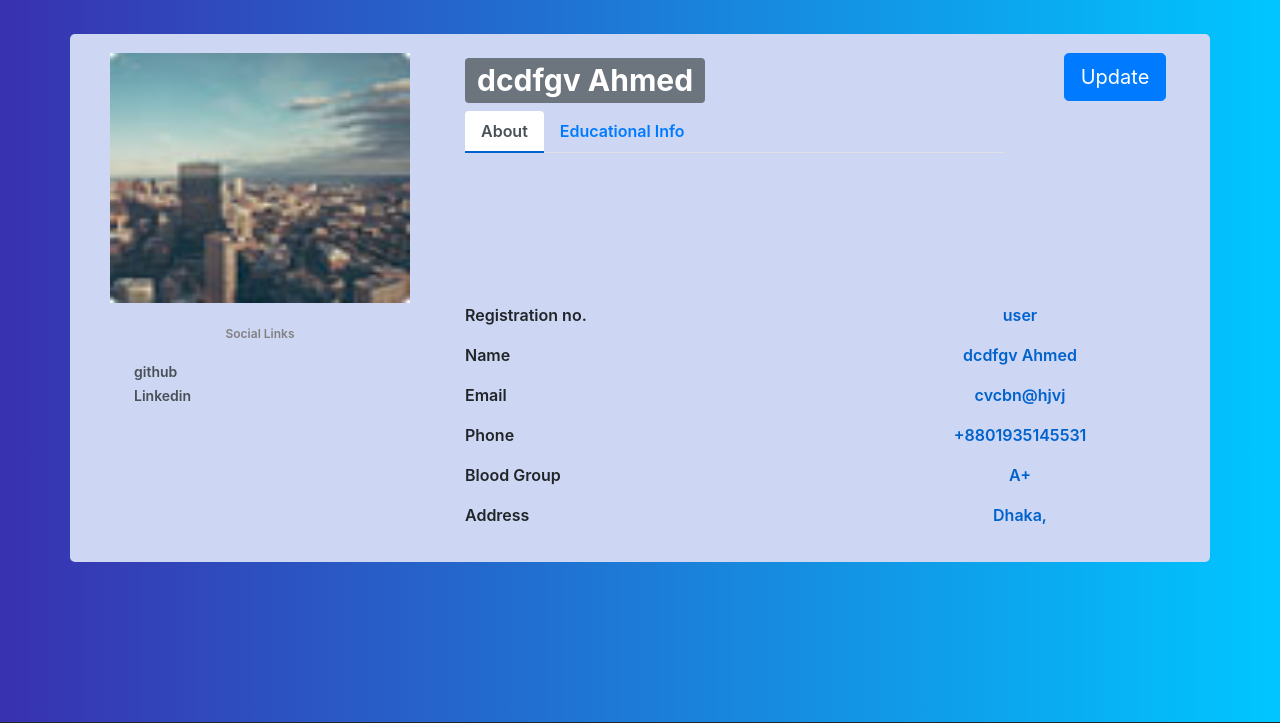
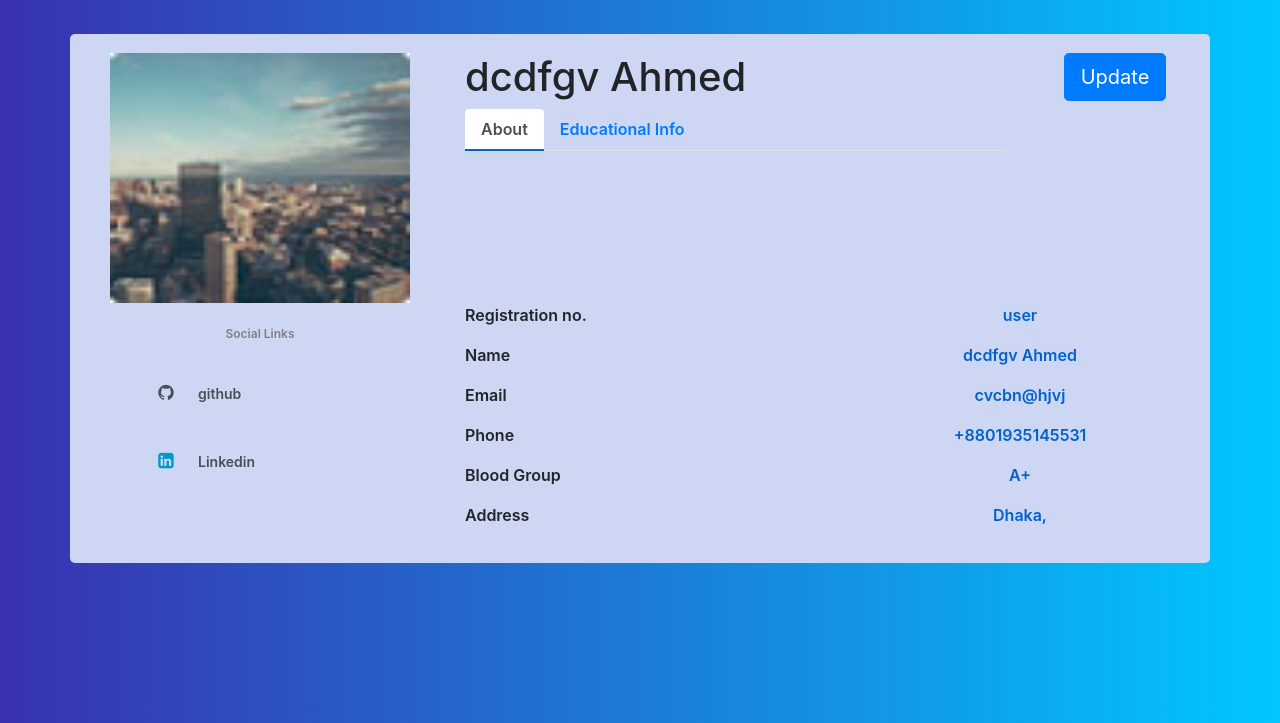
Before and after one commit to sharmin6630/Project-Distribution, a Django app: page /profile in a window 1280 px wide. Shown: the part 56-779 px from the top of the page. Run offline with Django 3.2, Linux system fonts and the light colour scheme; a user stored in the database is signed in; data comes from the database, SQL or seed files in the repository; both versions use the stored data as it was after the commit; some libraries are stand-ins or nearby versions.

Commit message:
improve profiles

```diff
--- a/templates/profile_admin_test.html
+++ b/templates/profile_admin_test.html
@@ -192,6 +192,7 @@ body{
     {% include "navbar profile admin.html" %}
     <div class="container emp-profile">
       <form method="post">
+        {% csrf_token %}
           <div class="row">
               <div class="col-md-4">
                   <div class="profile-img">
@@ -206,7 +207,7 @@ body{
               <div class="col-md-6">
                   <div class="profile-head">
                               <h1>
-                                <span class="badge badge-secondary">{{user_in.first_name}} {{user_in.last_name}}</span>
+                                <span class="">{{user_in.first_name}} {{user_in.last_name}}</span>
                                 <!-- {{user_in.first_name}} {{user_in.last_name}} -->
                               </h1>
                               <h6>
--- a/templates/profile_student.html
+++ b/templates/profile_student.html
@@ -184,6 +184,9 @@ body{
     font-weight: 600;
     color: #0062cc;
 }
+.fa_custom {
+color: #0099CC
+}
 
 /* <!------ Include the above in your HEAD tag ----------> */
 
@@ -193,6 +196,7 @@ body{
     {% include "navbar profile student.html" %}
     <div class="container emp-profile">
       <form method="post">
+        {% csrf_token %}
           <div class="row">
               <div class="col-md-4">
                   <div class="profile-img">
@@ -207,7 +211,7 @@ body{
               <div class="col-md-6">
                   <div class="profile-head">
                               <h1>
-                                <span class="badge badge-secondary">{{user_in.first_name}} {{user_in.last_name}}</span>
+                                <span class="">{{user_in.first_name}} {{user_in.last_name}}</span>
                                 <!-- {{user_in.first_name}} {{user_in.last_name}} -->
                               </h1>
                               <h6>
@@ -231,12 +235,14 @@ body{
                 </p>
               </div>
           </div>
+
           <div class="row">
               <div class="col-md-4">
                   <div class="profile-work">
                       <p>Social Links</p>
-                      <a href={{user_sd.github}}>github</a><br/>
-                      <a href={{user_sd.linkedin}}>Linkedin</a><br/>
+
+                      <a href={{user_sd.github}}><i class="fa fa-github" style="font-size:18px"></i>github</a><br/>
+                      <a href={{user_sd.linkedin}}><i class="fa fa-linkedin-square fa_custom" style="font-size:18px"></i>Linkedin</a><br/>
                       <!-- <p>SKILLS</p>
                       <a href="">Web Designer</a><br/>
                       <a href="">Web Developer</a><br/>
```
Also changed, not shown: templates/profile_teacher.html (+4 -3 lines), db.sqlite3.
